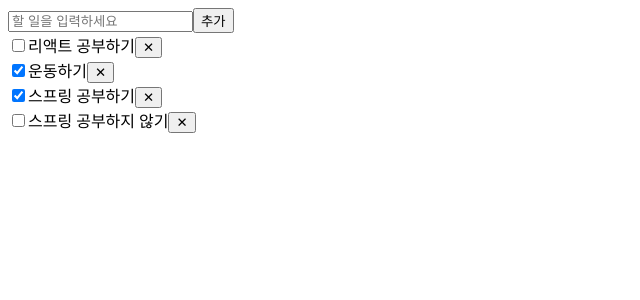
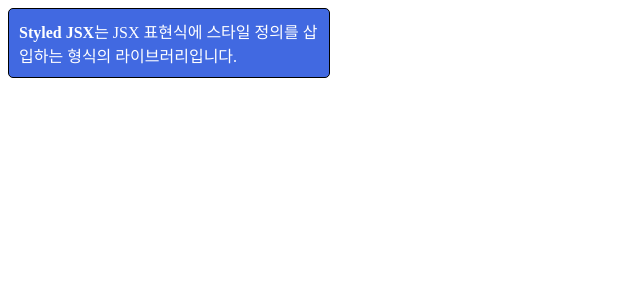
Before and after one commit to dong-junn/react-class, a React (Create React App) app: page / in a window 1280 px wide. Shown: the top 300 px of the page, without its empty margins (0-640 px from the left). Built offline with nearby package versions, Linux system fonts and the light colour scheme.

Commit message:
11주차 1번 과제 제출

```diff
--- /dev/null
+++ b/src/component/week11/1/StyledBasic.js
@@ -0,0 +1,20 @@
+export default function StyledBasic() {
+    return (
+        <>
+            {/* Styled JSX로 스타일 정의 */}
+            <style jsx>{`
+        .panel {
+          width: 300px;
+          padding: 10px;
+          border: 1px solid #000;
+          border-radius: 5px;
+          background-color: royalblue;
+          color: white;
+        }
+      `}</style>
+            <div className="panel">
+                <b>Styled JSX</b>는 JSX 표현식에 스타일 정의를 삽입하는 형식의 라이브러리입니다.
+            </div>
+        </>
+    );
+}
--- a/src/index.js
+++ b/src/index.js
@@ -1,12 +1,12 @@
 import React from 'react';
 import ReactDOM from 'react-dom/client';
-import TodoList from "./component/week10/5pointHomework/json_todo";
+import StyledBasic from "./component/week11/1/StyledBasic";
 
 
 
 const root = ReactDOM.createRoot(document.getElementById('root'));
 root.render(
-  <TodoList/>
+  <StyledBasic/>
 );
 
 // If you want to start measuring performance in your app, pass a function
```
